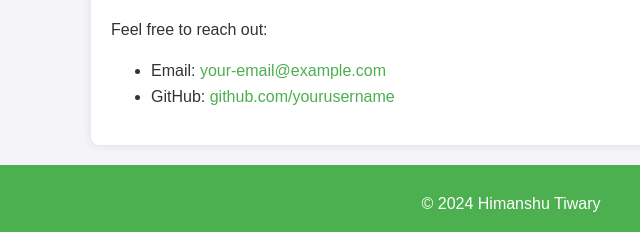
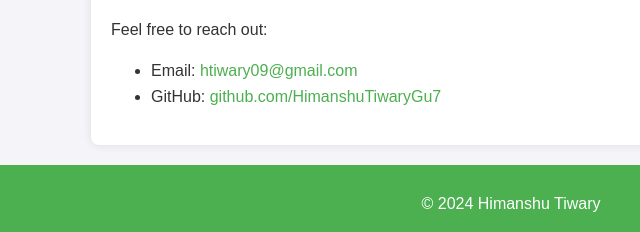
Before and after one commit to HimanshuTiwaryGu7/HimanshuTiwaryGu7.github.io, a plain HTML site: page index.html in a window 1280 px wide. Shown: the part 691-923 px from the top of the page, 129-769 px from the left. Drawn offline with Linux system fonts and the light colour scheme.

Commit message:
Update index.html

```diff
--- a/index.html
+++ b/index.html
@@ -69,8 +69,8 @@
         <h2>Contact Me</h2>
         <p>Feel free to reach out:</p>
         <ul>
-            <li>Email: <a href="mailto:htiwary09@gmail.com">your-email@example.com</a></li>
-            <li>GitHub: <a href="https://github.com/HimanshuTiwaryGu7" target="_blank">github.com/yourusername</a></li>
+            <li>Email: <a href="mailto:htiwary09@gmail.com">htiwary09@gmail.com</a></li>
+            <li>GitHub: <a href="https://github.com/HimanshuTiwaryGu7" target="_blank">github.com/HimanshuTiwaryGu7</a></li>
         </ul>
     </section>
 
```
